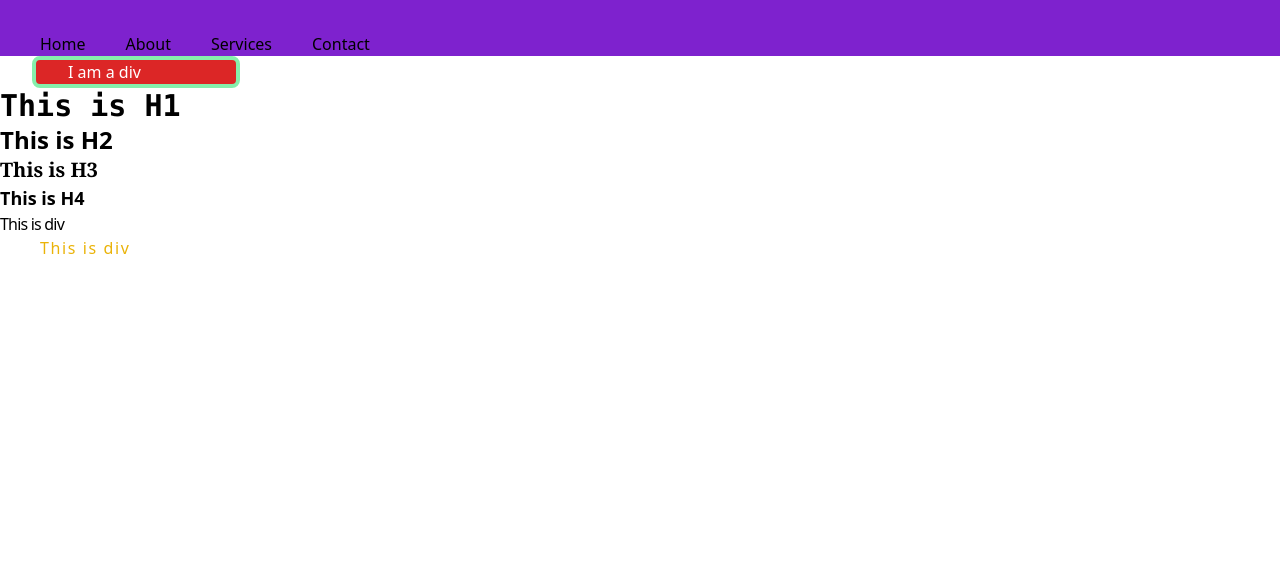
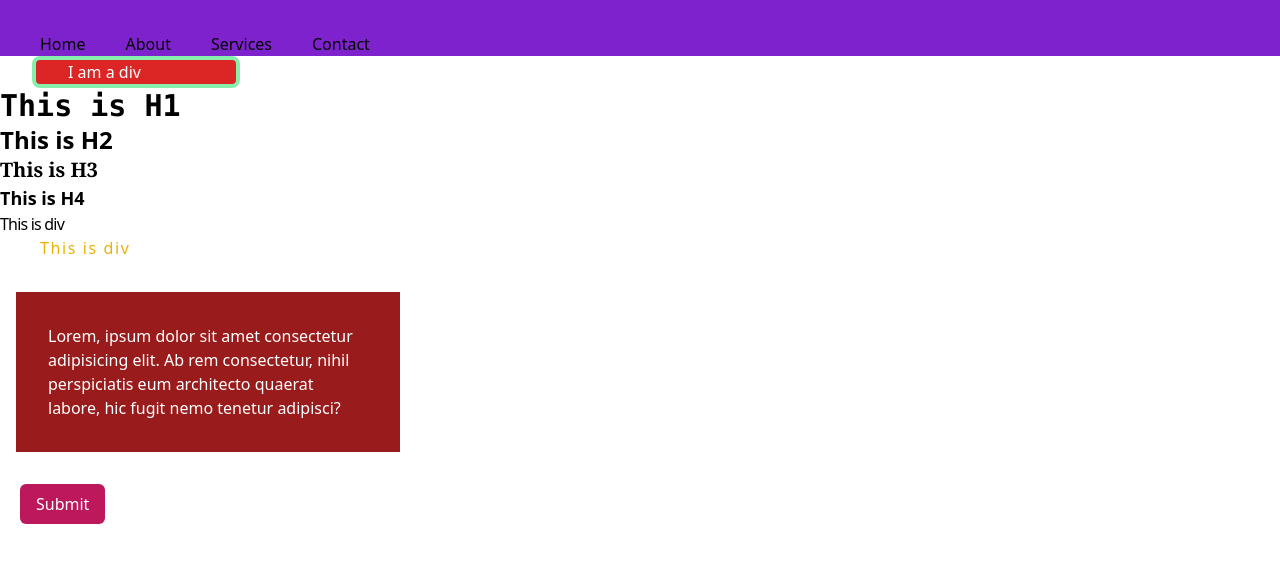
Before and after one commit to Mudassir-Arif/tailwindCSS, a website built with Vite: page index.html in a window 1280 px wide. Built offline with nearby package versions, Linux system fonts and the light colour scheme.

Commit message:
hover focous and active is done

```diff
--- a/index.html
+++ b/index.html
@@ -8,6 +8,8 @@
     <title>Document</title>
 </head>
 <body>
+
+    <!-- Tut  4 -->
     <!-- This is about margin and spacing and border -->
     <nav class="bg-purple-700">
         <ul class="flex space-x-10 space-y-8">
@@ -21,6 +23,7 @@
 
     <div class="bg-red-600 text-white w-52 border-4 border-green-300 rounded-lg mx-8 px-8">I am a div</div>
 
+    <!-- Tut 5  -->
     <!-- This is about font size and font family -->
     <h1 class="font-mono font-bold text-3xl">This is H1</h1>
     <h2 class="font-sans font-extrabold text-2xl">This is H2</h2>
@@ -30,8 +33,13 @@
     <div class="tracking-tighter">This is div</div>
     <div class="tracking-widest text-yellow-500 mx-10">This is div</div>
 
+    <!-- Tut 6 -->
+    <!-- Square bracket notation -->
+    <div class="bg-red-800 text-white mx-4 my-[32px] p-[32px] w-[30vw]">Lorem, ipsum dolor sit amet consectetur adipisicing elit. Ab rem consectetur, nihil perspiciatis eum architecto quaerat labore, hic fugit nemo tenetur adipisci?</div>
 
 
+    <!-- Hover Focous & Other State -->
+    <button class="mx-5 sm:bg-purple-900 md:bg-pink-700 text-white px-4 py-2 rounded-md hover:bg-purple- focus:bg-red-700 active:bg-green-600 ">Submit</button>
 
 </body>
 </html>
```
